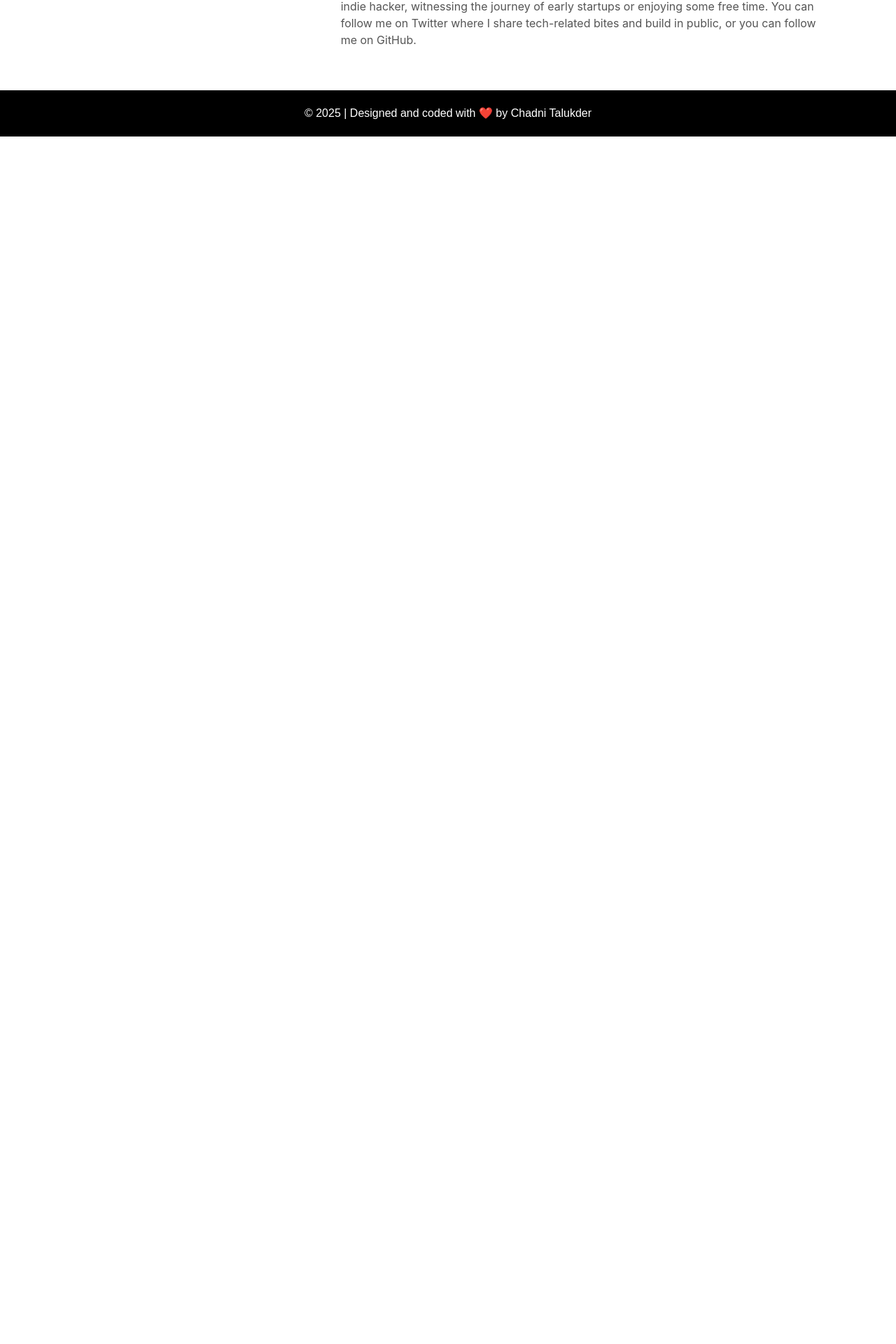
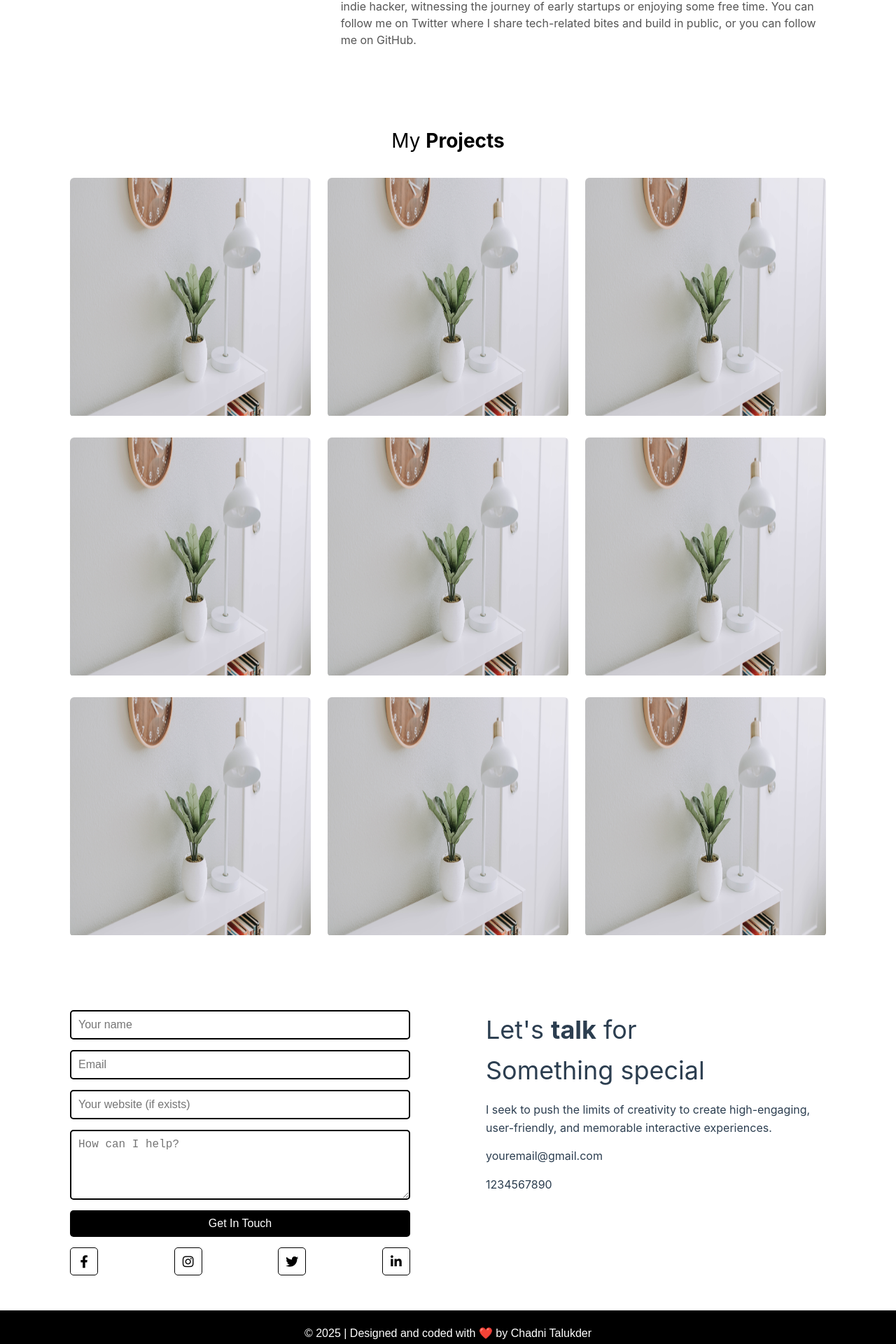
Before and after one commit to chadnitalukder2/vue-portfolio-2nd, a Vue app: page / in a window 1280 px wide. Shown: the part 2060-3980 px from the top of the page at 70% size. Before the commit the page ends 2255 px from the top, so only its background shows below. Built offline with nearby package versions, Linux system fonts and the light colour scheme.

Commit message:
wip::contact section

```diff
--- a/src/App.vue
+++ b/src/App.vue
@@ -6,6 +6,8 @@ import Home from './page/Home.vue';
 import Skills from './page/Skills.vue';
 import Experience from './page/Experience.vue';
 import About from './page/About.vue';
+import Work from './page/Work.vue';
+import Contact from './page/Contact.vue';
 </script>
 
 <template>
@@ -15,6 +17,8 @@ import About from './page/About.vue';
     <Skills/>
     <Experience/>
     <About/>
+    <Work/>
+    <Contact/>
     <Footer/>
   </main>
 </template>
--- a/src/page/Contact.vue
+++ b/src/page/Contact.vue
@@ -3,10 +3,130 @@
 </script>
 
 <template>
+    <div class="contact_section">
+        <div class="form-container">
+            <form>
+                <input type="text" placeholder="Your name">
+                <input type="email" placeholder="Email">
+                <input type="text" placeholder="Your website (if exists)">
+                <textarea placeholder="How can I help?"></textarea>
+                <button type="submit">Get In Touch</button>
+                <div class="social-icons">
+                    <a href="#"><i class="fab fa-facebook-f"></i></a>
+                    <a href="#"><i class="fab fa-instagram"></i></a>
+                    <a href="#"><i class="fab fa-twitter"></i></a>
+                    <a href="#"><i class="fab fa-linkedin-in"></i></a>
+                </div>
+            </form>
+        </div>
+        <div class="info-container">
+            <h1>Let's <span>talk</span> for<br>Something special</h1>
+            <p>I seek to push the limits of creativity to create high-engaging, user-friendly, and memorable interactive
+                experiences.</p>
+            <div class="contact-info">
+                <p>youremail@gmail.com</p>
+                <p>1234567890</p>
+            </div>
+        </div>
 
+
+
+    </div>
 </template>
 
 <style lang="scss" scoped>
+.contact_section {
+    padding: 50px 100px;
+    display: flex;
+    justify-content: space-between;
+    width: 100%;
+
+    .form-container,
+    .info-container {
+        width: 45%;
+    }
+
+    .form-container {
+        form {
+            display: flex;
+            flex-direction: column;
+
+            input,
+            textarea {
+                margin-bottom: 15px;
+                padding: 10px;
+                border: 2px solid var(--vt-c-black);
+                border-radius: 5px;
+                font-size: 16px;
+            }
+
+            textarea {
+                height: 100px;
+            }
+
+            button {
+                padding: 10px;
+                background-color: var(--vt-c-black);
+                color: var(--vt-c-white);
+                border: none;
+                border-radius: 5px;
+                font-size: 16px;
+                cursor: pointer;
+            }
+
+            .social-icons {
+                display: flex;
+                justify-content: space-between;
+                margin-top: 15px;
+
+                a {
+                    display: flex;
+                    justify-content: center;
+                    align-items: center;
+                    width: 40px;
+                    height: 40px;
+                    border: 1px solid #000;
+                    border-radius: 5px;
+                    color: #000;
+                    text-decoration: none;
+                    font-size: 18px;
+                }
+            }
+        }
+    }
+
+    .info-container {
+        h1 {
+            font-size: 36px;
+            margin: 0;
+
+            span {
+                font-weight: 700;
+            }
+        }
+
+        p {
+            font-size: 16px;
+            margin: 15px 0;
+        }
+
+        .contact-info {
+            font-size: 18px;
+            font-weight: 700;
+        }
+    }
+
+    @media (max-width: 768px) {
+        flex-direction: column;
+        align-items: center;
+
+        .form-container,
+        .info-container {
+            width: 100%;
+            margin-bottom: 20px;
+        }
+    }
 
 
+}
 </style>
--- a/src/page/Work.vue
+++ b/src/page/Work.vue
@@ -3,10 +3,204 @@
 </script>
 
 <template>
+    <div class="works_section">
+        <div class="section_title">
+            <h1>My <span>Projects</span> </h1>
+        </div>
 
+        <div class="portpoli-massonary">
+            <div class="items">
+                <a href="#">
+                    <div class="hidden">
+                    </div>
+                    <img src="../assets/img/portfolioOne.png">
+                    <div class="info">
+                        <p>Graphic Design</p>
+                        <h3>The best way to impress your web</h3>
+                    </div>
+                </a>
+
+
+            </div>
+            <div class="items">
+                <a href="#">
+                <div class="hidden">
+                </div>
+                <img src="../assets/img/portfolioOne.png">
+                <div class="info">
+                    <p>Graphic Design</p>
+                    <h3>The best way to impress your web</h3>
+                </div>
+            </a>
+            </div>
+            <div class="items">
+                <a href="#">
+                <div class="hidden">
+                </div>
+                <img src="../assets/img/portfolioOne.png">
+                <div class="info">
+                    <p>Graphic Design</p>
+                    <h3>The best way to impress your web</h3>
+                </div>
+            </a>
+            </div>
+            <div class="items">
+                <div class="hidden">
+                </div>
+                <img src="../assets/img/portfolioOne.png">
+                <div class="info">
+                    <p>Graphic Design</p>
+                    <h3>The best way to impress your web</h3>
+                </div>
+            </div>
+            <div class="items">
+                <div class="hidden">
+                </div>
+                <img src="../assets/img/portfolioOne.png">
+                <div class="info">
+                    <p>Graphic Design</p>
+                    <h3>The best way to impress your web</h3>
+                </div>
+            </div>
+            <div class="items">
+                <div class="hidden">
+                </div>
+                <img src="../assets/img/portfolioOne.png">
+                <div class="info">
+                    <p>Graphic Design</p>
+                    <h3>The best way to impress your web</h3>
+                </div>
+            </div>
+            <div class="items">
+                <div class="hidden">
+                </div>
+                <img src="../assets/img/portfolioOne.png">
+                <div class="info">
+                    <p>Graphic Design</p>
+                    <h3>The best way to impress your web</h3>
+                </div>
+            </div>
+            <div class="items">
+                <div class="hidden">
+                </div>
+                <img src="../assets/img/portfolioOne.png">
+                <div class="info">
+                    <p>Graphic Design</p>
+                    <h3>The best way to impress your web</h3>
+                </div>
+            </div>
+            <div class="items ">
+                <div class="hidden">
+                </div>
+                <img src="../assets/img/portfolioOne.png">
+                <div class="info">
+                    <p>Graphic Design</p>
+                    <h3>The best way to impress your web</h3>
+                </div>
+            </div>
+
+
+
+        </div>
+
+
+    </div>
 </template>
 
 <style lang="scss" scoped>
+.works_section {
+    padding: 50px 100px;
 
+    .section_title {
+        text-align: center;
 
+        h1 {
+            font-size: 28px;
+            margin-bottom: 30px;
+            color: var(--vt-c-black);
+
+            span {
+                font-weight: 700;
+            }
+        }
+
+    }
+}
+
+.portpoli-massonary {
+    display: grid;
+    grid-template-columns: 1fr 1fr 1fr;
+    grid-gap: 24px;
+    text-align: center;
+
+    @media only screen and (max-width: 992px) {
+        grid-template-columns: 1fr 1fr;
+    }
+
+    @media only screen and (max-width: 576px) {
+        grid-template-columns: 1fr;
+    }
+
+    .items {
+        position: relative;
+        overflow: hidden;
+        border-radius: 6px;
+
+        img {
+            width: 100%;
+            height: 340px;
+        }
+
+        p {
+            font-size: 16px;
+            font-weight: 400;
+            line-height: 1.7em;
+            color: var(--vt-c-white);
+            text-align: start;
+        }
+
+        h3 {
+            font-size: 21px;
+            font-weight: 600px;
+            line-height: 1.3em;
+            color: var(--vt-c-white);
+            text-align: start;
+        }
+
+        .info {
+            background: var(--vt-c-black);
+
+            width: 70%;
+            margin: 0 auto;
+            border-radius: 10px;
+            padding: 20px;
+            position: absolute;
+            transform: translate(22%, 10%);
+            visibility: hidden;
+            transition: all 0.5s;
+        }
+
+        .hidden {
+            height: 0;
+            transition: all 0.5s;
+            background: #070b1093;
+            height: 99%;
+            position: absolute;
+            width: 100%;
+            top: -350px;
+        }
+
+        &:hover {
+            .info {
+                visibility: visible;
+                transform: translate(22%, -150%);
+            }
+
+            .hidden {
+                top: 0;
+            }
+        }
+    }
+
+}
 </style>
```
Also changed, not shown: src/assets/img/portfolioOne.png (added).
